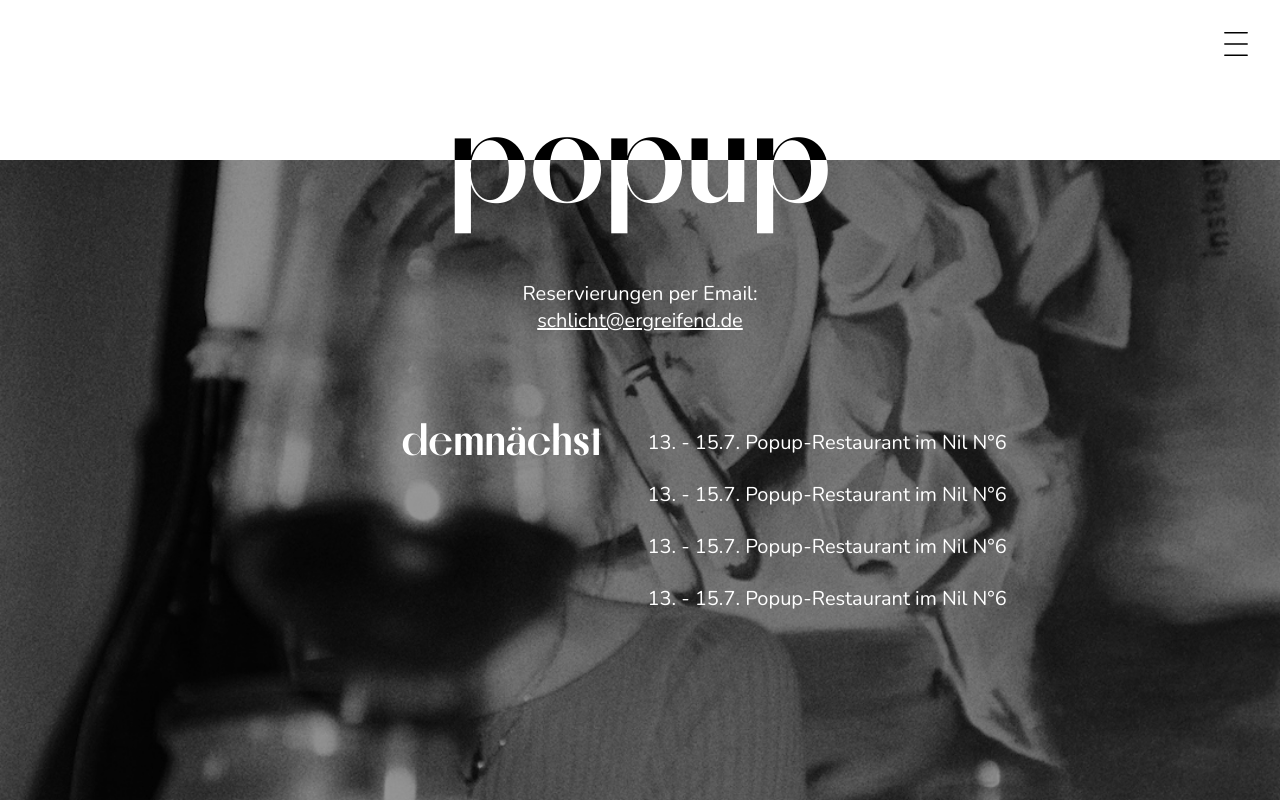
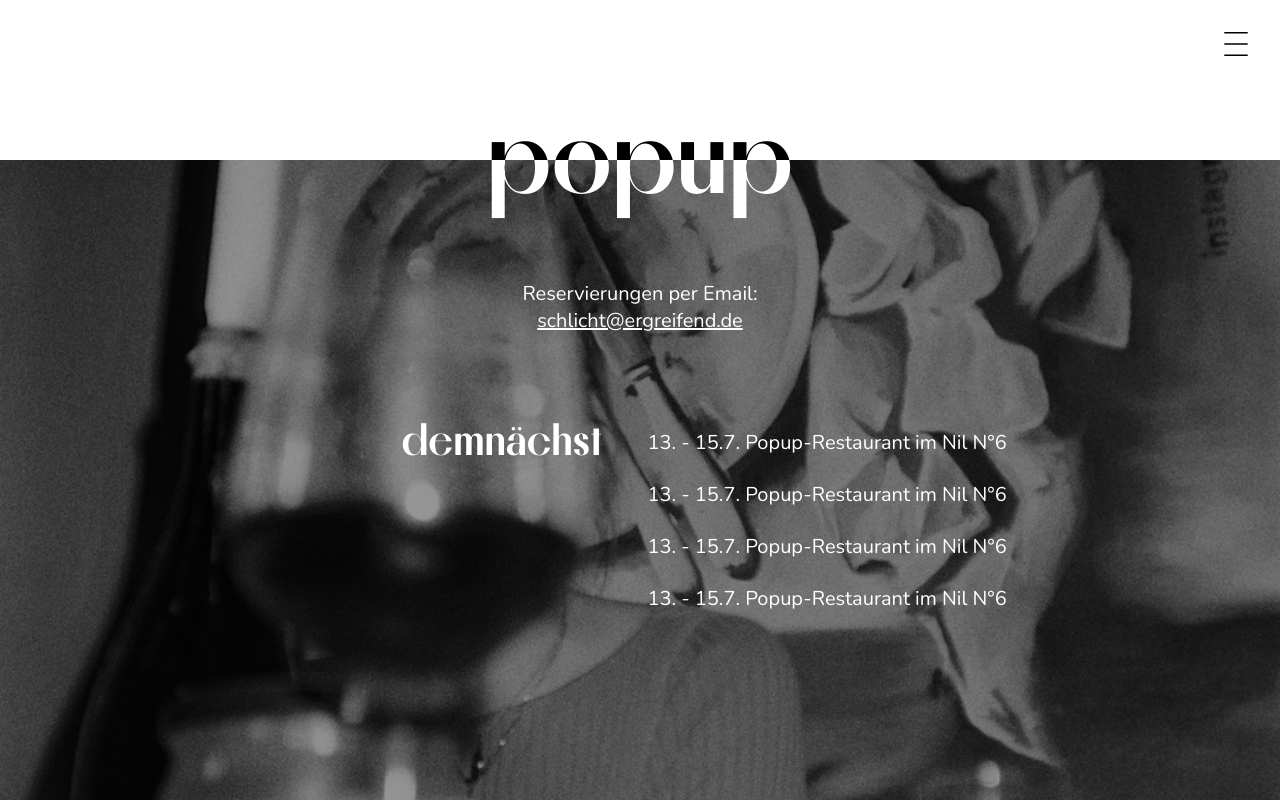
Before and after one commit to pung-one/schlichtundergreifend, a Next.js app: page /popup in a window 1280 px wide. Built offline with nearby package versions, Linux system fonts and the light colour scheme.

Commit message:
fix whitespace bug and adjust healdine animations

```diff
--- a/components/Header.tsx
+++ b/components/Header.tsx
@@ -1,11 +1,8 @@
-import { motion, useScroll, useTransform } from "framer-motion";
+import { motion } from "framer-motion";
 import styled from "styled-components";
-import Image from "next/image";
-import logoUp from "@/public/logo/logo.png";
 
 import { CiMenuBurger } from "react-icons/ci";
 import { TfiClose } from "react-icons/tfi";
-import { useContext, useEffect, useState } from "react";
 
 export function Header({
   menuOpen,
--- a/components/Menu.tsx
+++ b/components/Menu.tsx
@@ -27,6 +27,14 @@ export function Menu({
         <NavElement onClick={() => setMenuOpen(false)} href={"/about"}>
           zu uns
         </NavElement>
+
+        <NavElement
+          onClick={() => setMenuOpen(false)}
+          href={"https://www.instagram.com/schlicht_ergreifend_dining/"}
+          target="_blank"
+        >
+          instagram
+        </NavElement>
       </Nav>
     </MenuContainer>
   );
@@ -36,7 +44,6 @@ const MenuContainer = styled.div<{ $menuOpen: boolean }>`
   z-index: 3;
   position: fixed;
   width: 100%;
-  height: 100%;
   display: flex;
   flex-direction: column;
   align-items: center;
--- a/components/Popup.tsx
+++ b/components/Popup.tsx
@@ -11,11 +11,11 @@ export function Popup() {
       <ImageContainer>
         <Headline
           initial={{ y: "0rem", opacity: 0 }}
-          animate={{ y: "-3rem", opacity: 1 }}
+          animate={{ y: "-6vh", opacity: 1 }}
           transition={{
             delay: 0.5,
-            ease: "circOut",
-            duration: 1,
+
+            y: { duration: 0.5 },
             opacity: { duration: 0.3 },
           }}
         >
@@ -25,12 +25,12 @@ export function Popup() {
         <WhiteHeadlineContainer>
           <Headline
             $white
-            initial={{ y: "-6rem", opacity: 0 }}
-            animate={{ y: "-3rem", opacity: 1 }}
+            initial={{ y: "-12vh", opacity: 0 }}
+            animate={{ y: "-6vh", opacity: 1 }}
             transition={{
-              delay: 0.5,
-              ease: "circOut",
-              duration: 0.5,
+              delay: 0.3,
+
+              y: { duration: 0.5 },
               opacity: { duration: 0.3 },
             }}
           >
@@ -65,14 +65,18 @@ export function Popup() {
 
 const Container = styled.div`
   height: 80dvh;
-  display: flex;
-  flex-direction: column;
+`;
+
+const ImageContainer = styled.div`
+  position: relative;
+  width: 100%;
+  height: 100%;
 `;
 
 const WhiteHeadlineContainer = styled.div`
   position: absolute;
   overflow: hidden;
-  height: 6rem;
+  height: 12vh;
   width: 100%;
 `;
 
@@ -80,8 +84,8 @@ const Headline = styled(motion.h1)<{ $white?: boolean }>`
   z-index: ${({ $white }) => ($white ? "3" : "-1")};
   position: absolute;
   font-family: "Melodrama";
-  font-size: 6rem;
-  line-height: 6rem;
+  font-size: 12vh;
+  line-height: 12vh;
   color: ${({ $white }) => ($white ? "white" : "black")};
   width: 100%;
   text-align: center;
@@ -127,13 +131,6 @@ const Events = styled.div`
   }
 `;
 
-const ImageContainer = styled.div`
-  position: relative;
-  width: 100%;
-  height: 80dvh;
-  flex: 1;
-`;
-
 const StyledImage = styled(Image)`
   position: absolute;
   z-index: 2;
```
Also changed, not shown: components/About.tsx (+17 -20 lines), components/Catering.tsx (+10 -12 lines), components/Landing.tsx (+4 -46 lines), components/MainNav.tsx (added, +52 -0 lines).
